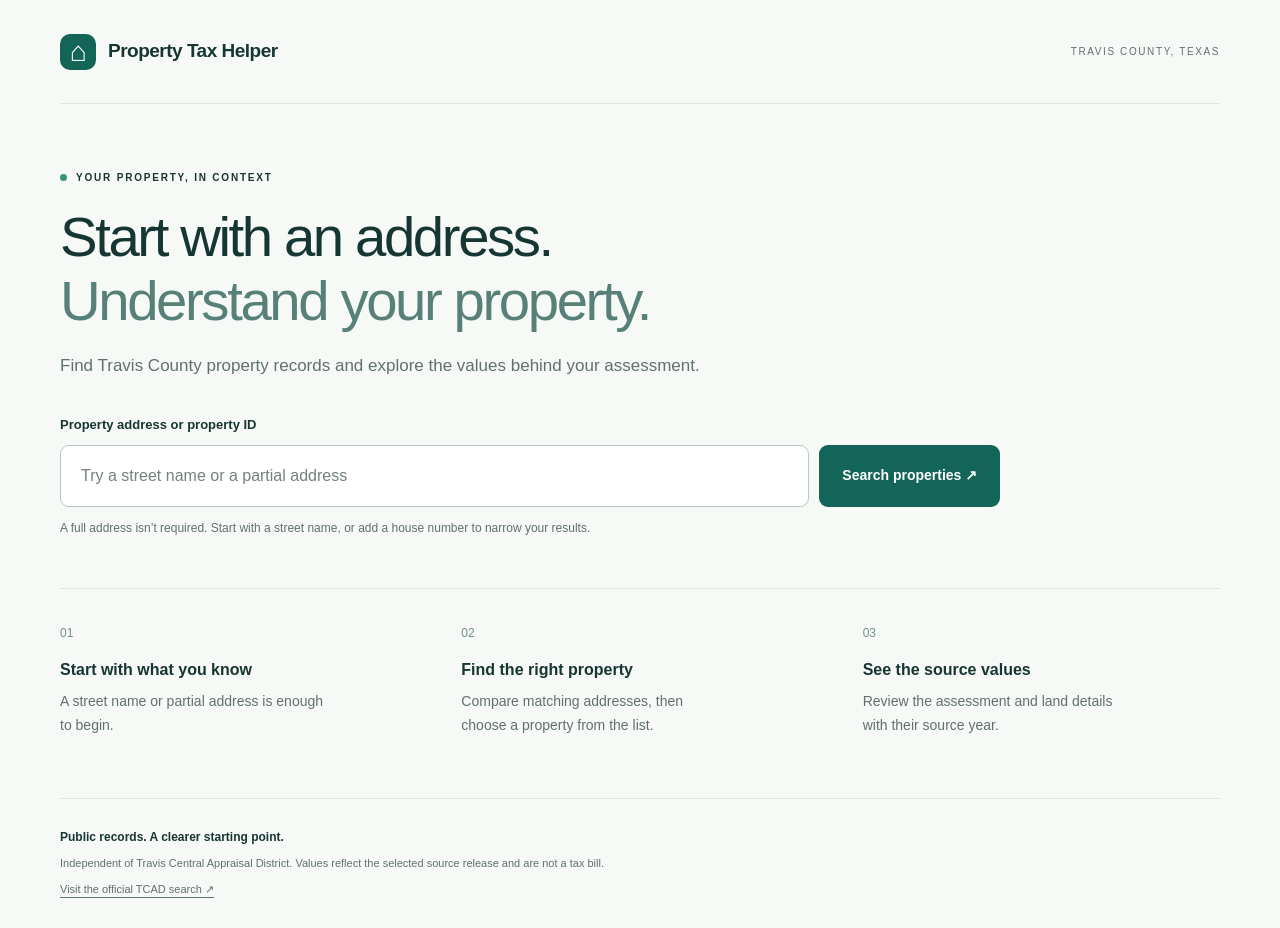
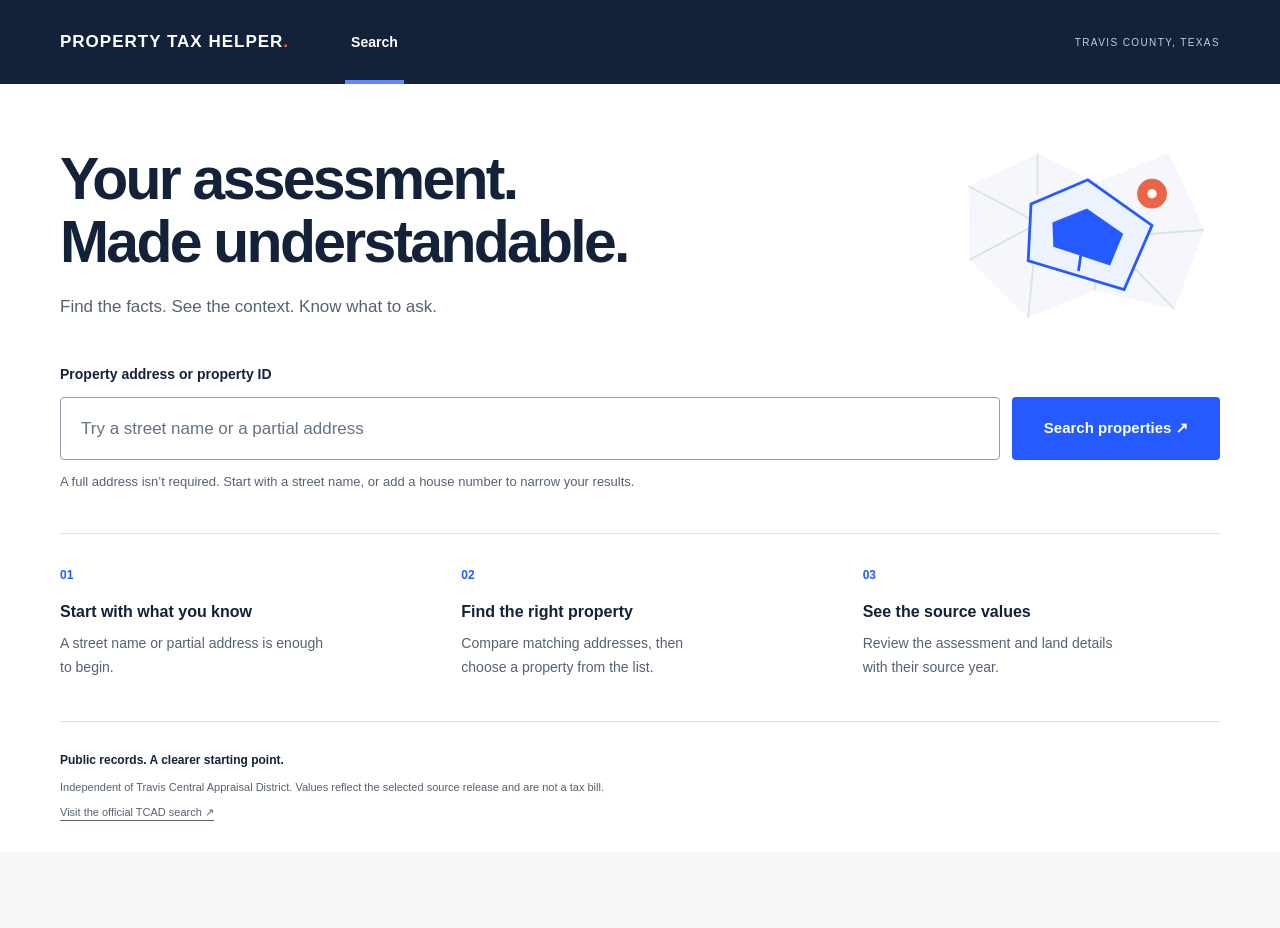
Before and after one commit to wlreich/PropertyTaxHelper, a Next.js app in the folder web/: page / in a window 1280 px wide. After the commit the page ends 852 px from the top, so only its background shows below. Built offline with nearby package versions, Linux system fonts and the light colour scheme.

Commit message:
Apply approved wireframe 01 to property search

```diff
--- a/web/src/app/page.tsx
+++ b/web/src/app/page.tsx
@@ -1,6 +1,7 @@
 import Link from "next/link";
 import { SearchForm } from "@/components/search-form";
-import { SiteHeader, SiteFooter, Unavailable } from "@/components/site-shell";
+import { SiteFooter, Unavailable } from "@/components/site-shell";
+import styles from "./search-page.module.css";
 import {
   parseSearch,
   currency,
@@ -24,22 +25,33 @@ export default async function Home({
   );
   const result = q && !error ? await searchProperties(q, page) : null;
   return (
-    <>
-      <SiteHeader />
+    <div className={styles.page}>
+      <header className={styles.headerBand}>
+        <div className={styles.headerInner}>
+          <Link href="/" className={styles.wordmark}>PROPERTY TAX HELPER<span aria-hidden="true">.</span></Link>
+          <nav aria-label="Main navigation">
+            <Link href="/" aria-current="page" className={styles.activeLink}>Search</Link>
+          </nav>
+          <span className={styles.county}>TRAVIS COUNTY, TEXAS</span>
+        </div>
+      </header>
       <main id="main-content" className="main-shell">
-        <section className={`search-hero ${q ? "compact" : ""}`}>
-          <p className="eyebrow">
-            <span className="status-dot" /> YOUR PROPERTY, IN CONTEXT
-          </p>
-          <h1>
-            Start with an address.
-            <br />
-            <span>Understand your property.</span>
-          </h1>
-          <p className="hero-description">
-            Find Travis County property records and explore the values behind
-            your assessment.
-          </p>
+        <section className="search-hero">
+          <div className={styles.heroGrid}>
+            <div>
+              <h1>Your assessment.<br />Made understandable.</h1>
+              <p className="hero-description">Find the facts. See the context. Know what to ask.</p>
+            </div>
+            <svg className={styles.parcel} viewBox="0 0 290 210" fill="none" aria-hidden="true" focusable="false">
+              <path d="M20 54 94 19l64 31 77-32 38 83-32 85-85-20-72 29-63-62Z" fill="#F5F7FC" />
+              <path d="m20 54 74 39-10 102m74-145-3 48 86 88M21 133l64-34m70 67 7-57 111-8M94 19v45" stroke="#DCE2EA" strokeWidth="2" />
+              <path d="m87 73 61-26 69 49-30 69-103-31Z" fill="#EDF2FF" stroke="#245AFF" strokeWidth="3" />
+              <path d="m110 93 37-15 39 27-14 34-61-20Z" fill="#245AFF" />
+              <path d="m141 124-3 21" stroke="#245AFF" strokeWidth="3" />
+              <circle cx="217" cy="62" r="16" fill="#EA6548" />
+              <circle cx="217" cy="62" r="5" fill="white" />
+            </svg>
+          </div>
           <SearchForm query={q} />
         </section>
         {!q && (
@@ -83,9 +95,9 @@ export default async function Home({
           >
             <div className="section-heading">
               <div>
-                <p className="eyebrow">PROPERTY RESULTS</p>
-                <h2 id="results-heading">Matches for “{q}”</h2>
+                <h2 id="results-heading">Matching properties</h2>
                 <p>
+                  Matches for “{q}” · {" "}
                   {result.data.items.length
                     ? `Showing ${page * 20 + 1}–${page * 20 + result.data.items.length}${result.data.has_more ? "; more results available" : ""}`
                     : "No matches on this page"}
@@ -122,9 +134,6 @@ export default async function Home({
                       href={propertyUrl(p.property_id, q, page)}
                       prefetch={false}
                     >
-                      <span className="property-mark" aria-hidden="true">
-                        ⌂
-                      </span>
                       <div className="result-address">
                         <h3>{p.address}</h3>
                         <p>
@@ -146,7 +155,7 @@ export default async function Home({
                         </strong>
                       </div>
                       <span className="result-arrow" aria-hidden="true">
-                        ↗
+                        →
                       </span>
                     </Link>
                   </li>
@@ -182,6 +191,6 @@ export default async function Home({
         )}
       </main>
       <SiteFooter />
-    </>
+    </div>
   );
 }
```
